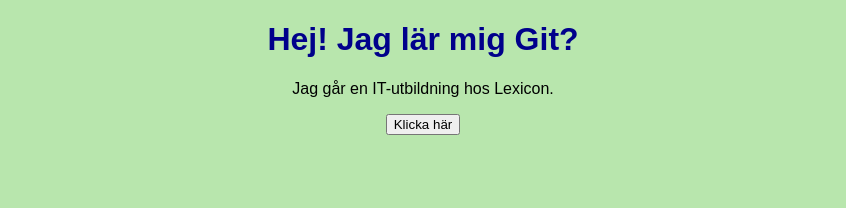
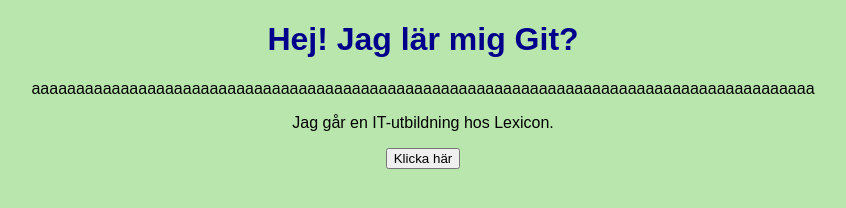
Before and after one commit to GoranWidlund/vitamin-ab-repo, a plain HTML site: page index.html in a window 1280 px wide. Shown: the whole page, without its empty margins (217-1063 px from the left). Drawn offline with Linux system fonts and the light colour scheme.

Commit message:
useless branch

```diff
--- a/index.html
+++ b/index.html
@@ -7,6 +7,7 @@
 </head>
 <body>
   <h1>Hej! Jag lär mig Git?</h1>
+aaaaaaaaaaaaaaaaaaaaaaaaaaaaaaaaaaaaaaaaaaaaaaaaaaaaaaaaaaaaaaaaaaaaaaaaaaaaaaaaaaaaaaaa
   <p>Jag går en IT-utbildning hos Lexicon.</p>
   <button id="myButton">Klicka här</button>
   <script src="script.js"></script>
```
